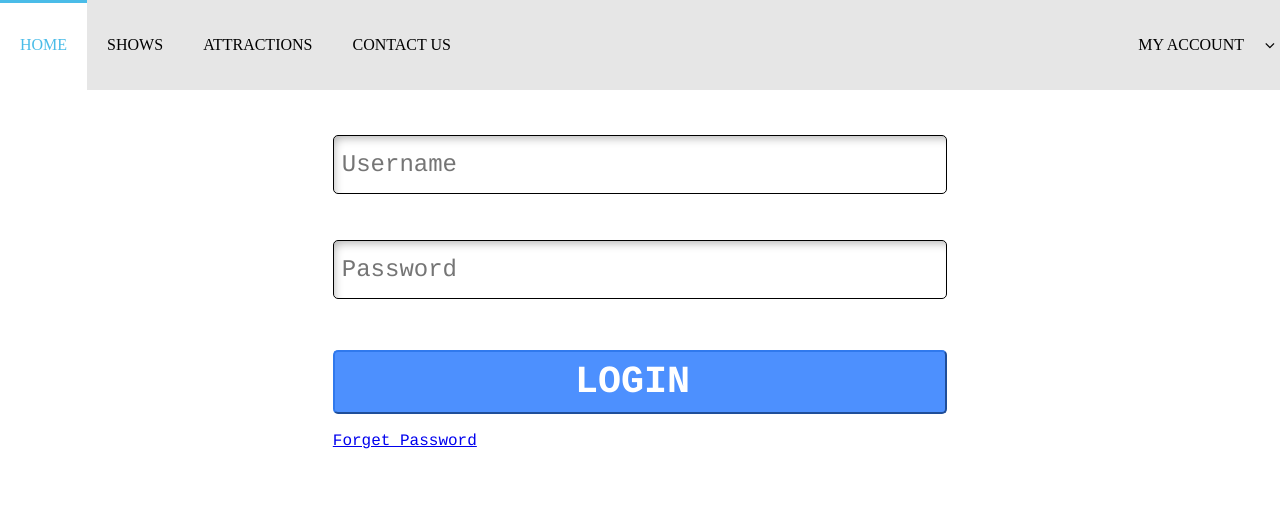
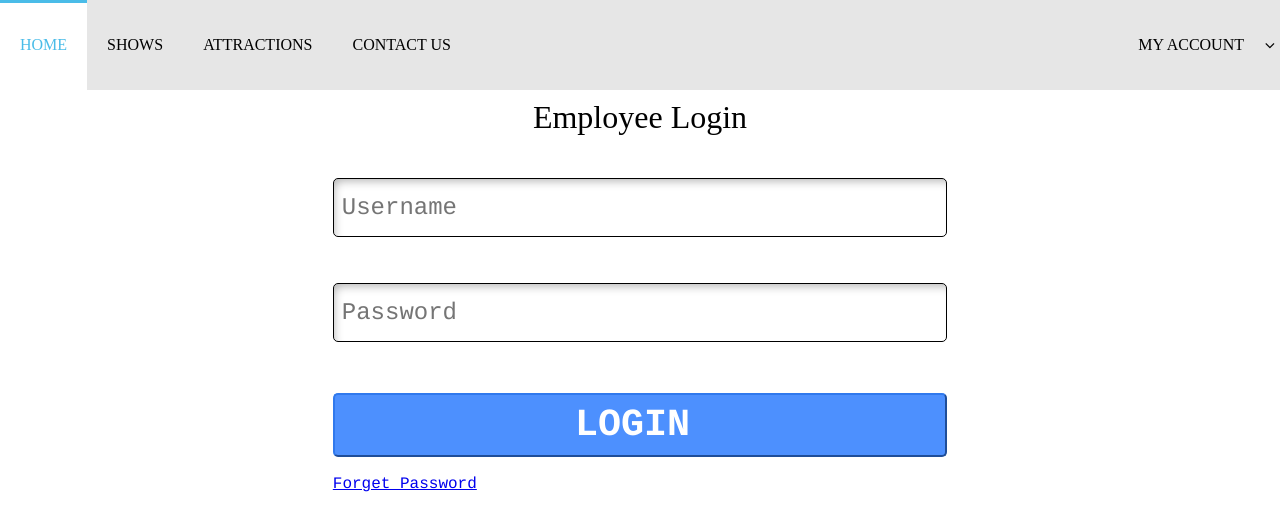
Before and after one commit to ZijiaZhang/AmzPark, a PHP site: page /administrator/login.php in a window 1280 px wide. Shown: the top 531 px of the page. Run offline with PHP 8.4, Linux system fonts and the light colour scheme; some libraries are stand-ins or nearby versions.

Commit message:
add title for admin login

```diff
--- a/administrator/login.php
+++ b/administrator/login.php
@@ -26,6 +26,7 @@ $(function(){
 
 <div class = "formContainer">
 <form action ="" method="post">
+	<h1 class = "title">Employee Login</h1>
 	<div id="message box"> <?php  if (isset($message)) echo $message; ?></div>
 	<input type = "text" name = "username" class = "box" placeholder="Username" /><br /><br />
     <input type = "password" name = "password" class = "box" placeholder="Password" /><br/><br />
```
